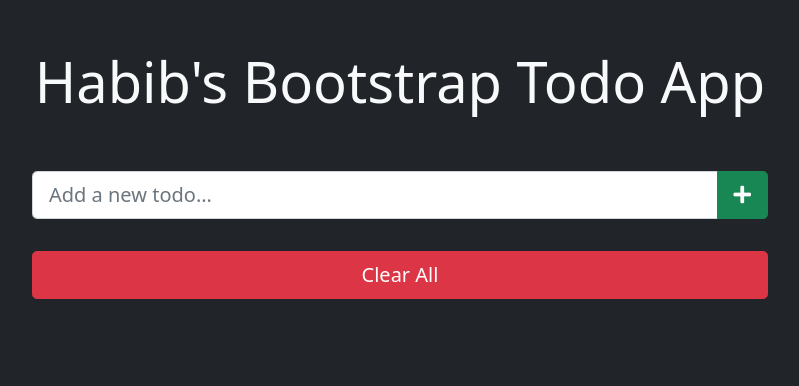
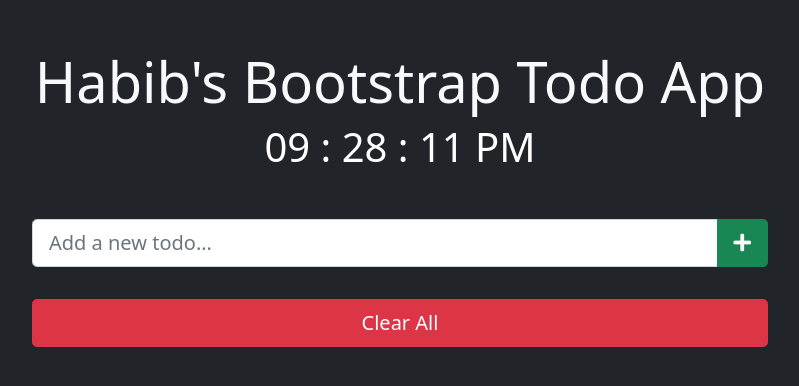
Before and after one commit to freetart/habibBootstrapTodoApp, a plain HTML site: page index.html in a window 1280 px wide. Shown: the whole page, without its empty margins (240-1039 px from the left). Drawn offline with nearby package versions, Linux system fonts and the light colour scheme.

Commit message:
added digital clock

```diff
--- a/index.html
+++ b/index.html
@@ -23,6 +23,7 @@
       <div class="row">
         <header class="text-center my-5">
           <h1 class="display-4 text-light">Habib's Bootstrap Todo App</h1>
+          <div id="clock" class="text-white display-6 text-center"></div>
         </header>
         <div class="col-lg-8 mx-auto">
           <main>
--- a/script.js
+++ b/script.js
@@ -68,3 +68,56 @@
 form.addEventListener("submit", submitTodo);
 checkAndDeleteBtn.addEventListener("click", checkAndDeleteTodos);
 clearAllBtn.addEventListener("click", clearTodo);
+
+// clock
+function showTime() {
+  let date = new Date();
+  let hours = date.getHours();
+  let minutes = date.getMinutes();
+  let seconds = date.getSeconds();
+
+  let formatHours = convertFormat(hours);
+
+  hours = checkTime(hours);
+
+  hours = addZero(hours);
+  minutes = addZero(minutes);
+  seconds = addZero(seconds);
+
+  document.getElementById("clock").innerHTML = `
+    ${hours} : ${minutes} : ${seconds} ${formatHours}
+  `;
+}
+
+function convertFormat(time) {
+  let format = "AM";
+
+  if (time >= 12) {
+    format = "PM";
+  }
+
+  return format;
+}
+
+function checkTime(time) {
+  if (time > 12) {
+    time = time - 12;
+  }
+
+  if (time === 0) {
+    time = 12;
+  }
+
+  return time;
+}
+
+function addZero(time) {
+  if (time < 10) {
+    time = "0" + time;
+  }
+
+  return time;
+}
+
+showTime();
+setInterval(showTime, 1000);
```
